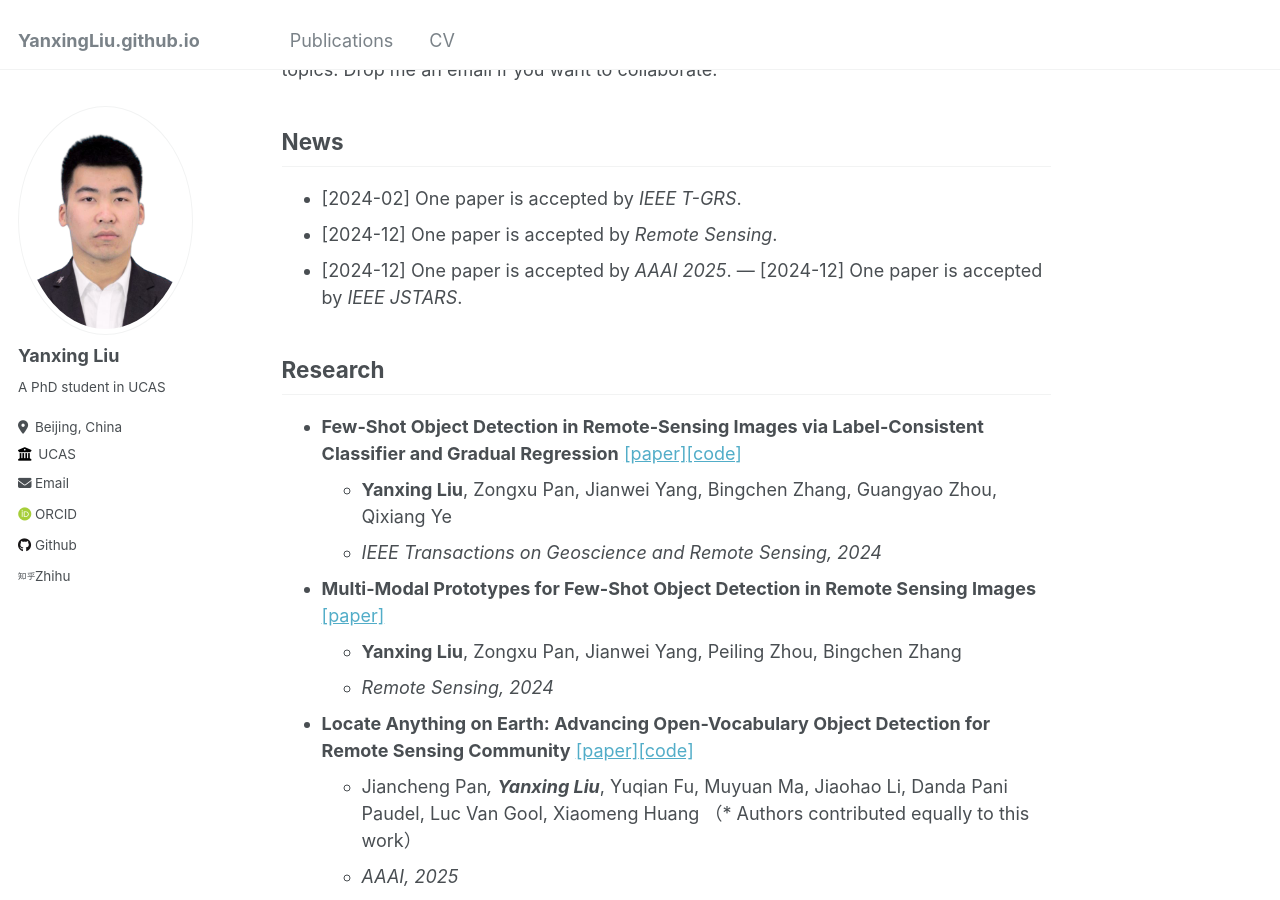
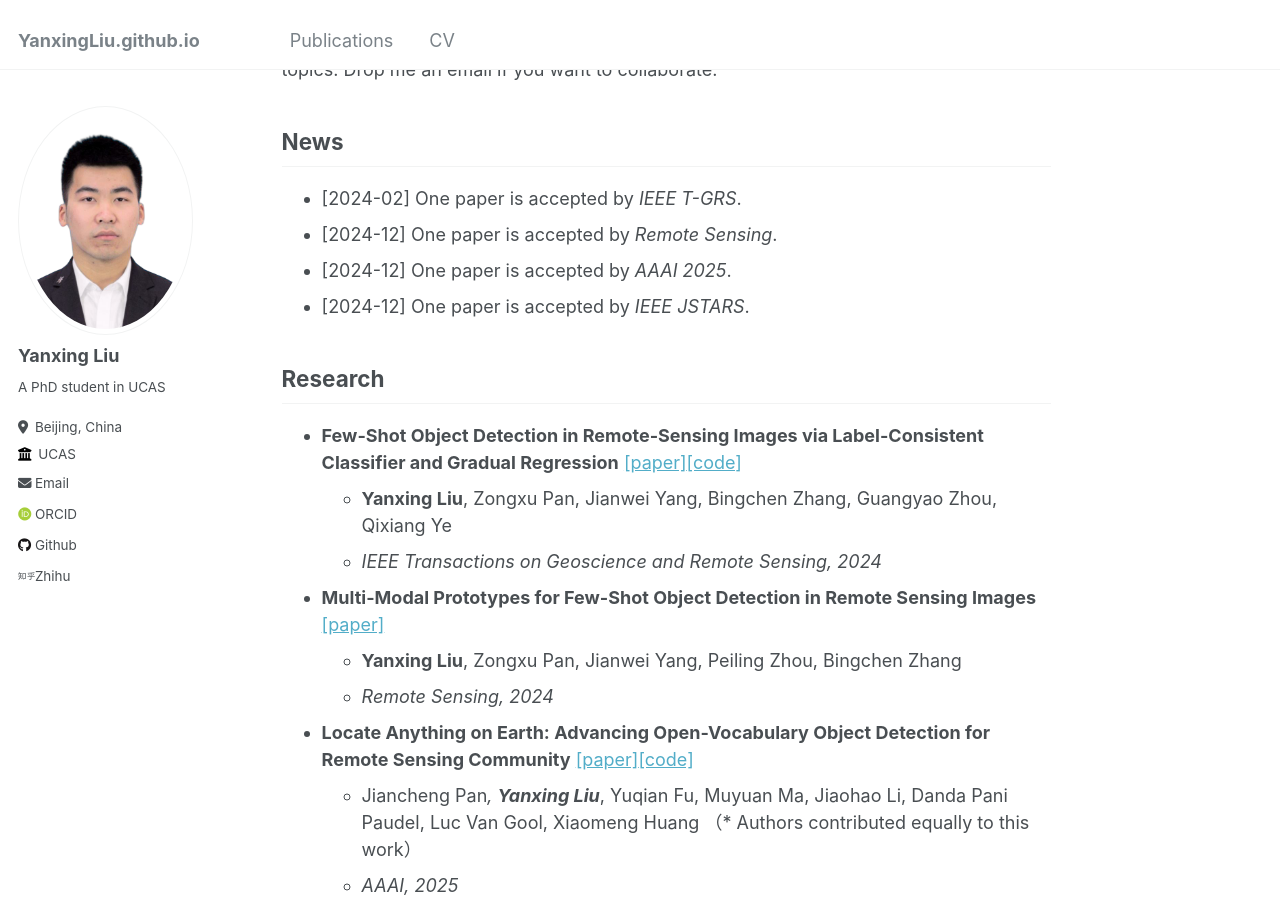
Before and after one commit to YanxingLiu/YanxingLiu.github.io, a Jekyll site: the page built from _pages/about.md, in a window 1280 px wide and 900 px high, scrolled down 409 px. Built offline with Jekyll 4.4.1, drawn with Linux system fonts in a browser that asks for light colours; some web fonts are replaced.

Commit message:
fix a typo

```diff
--- a/_pages/about.md
+++ b/_pages/about.md
@@ -17,7 +17,7 @@ I am expected to finish Ph.D in 2026. Therefore, I’m not actively looking for
 - [2024-02] One paper is accepted by *IEEE T-GRS*.
 - [2024-12] One paper is accepted by *Remote Sensing*.
 - [2024-12] One paper is accepted by *AAAI 2025*.
-— [2024-12] One paper is accepted by *IEEE JSTARS*.
+- [2024-12] One paper is accepted by *IEEE JSTARS*.
 
 ## Research
 * **Few-Shot Object Detection in Remote-Sensing Images via Label-Consistent Classifier and Gradual Regression** [\[paper\]](https://ieeexplore.ieee.org/document/10445268)[\[code\]](https://github.com/YanxingLiu/SAE-FSDet)
```
